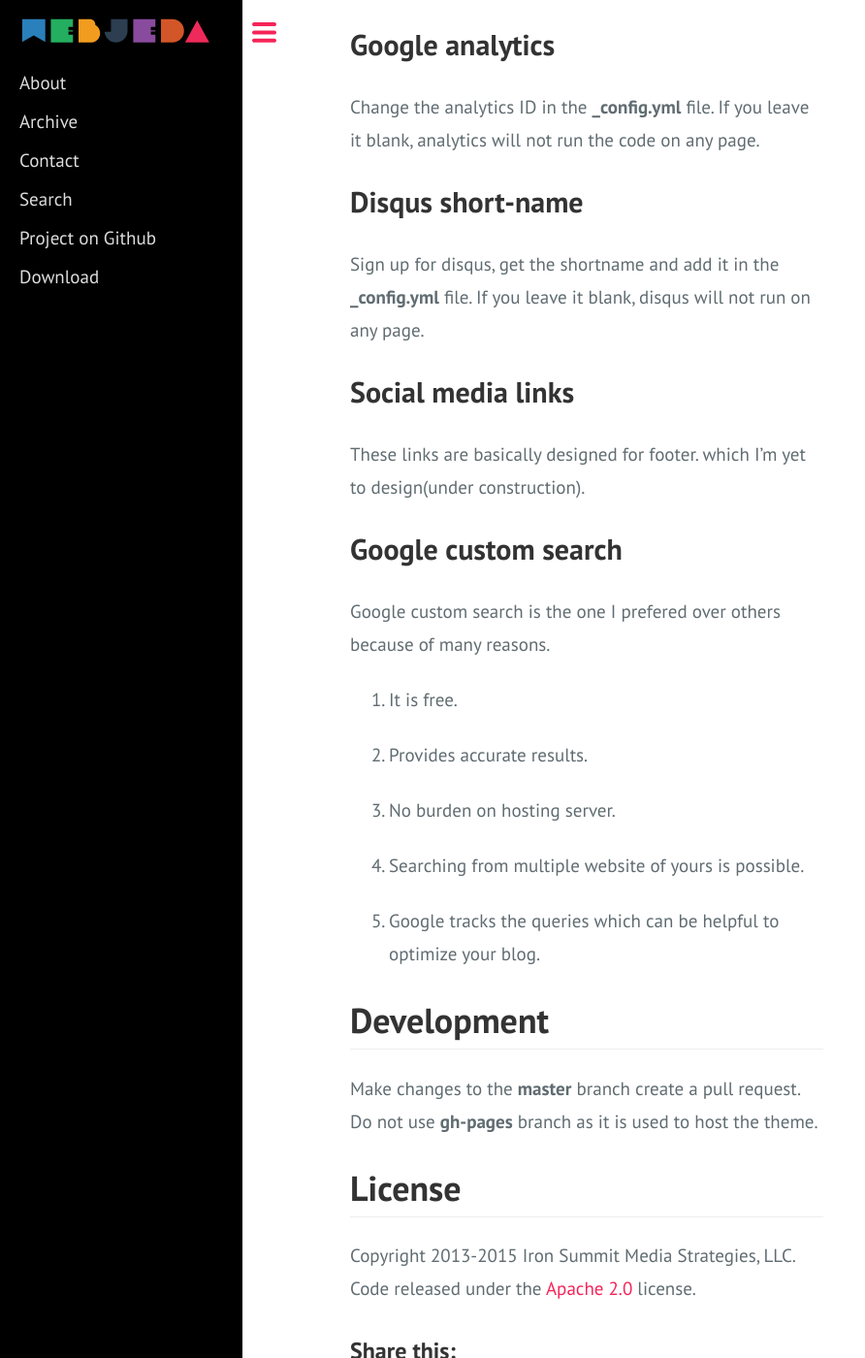
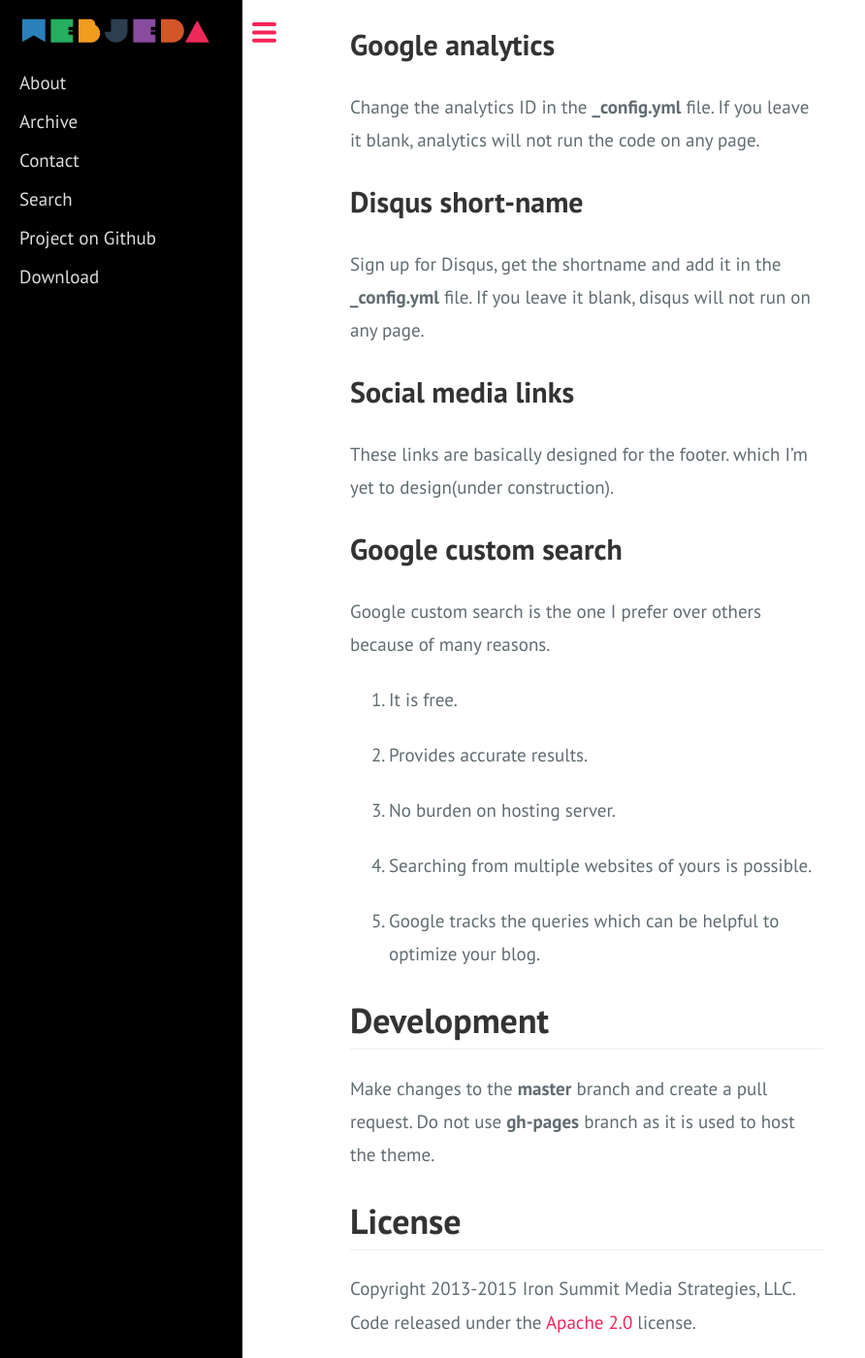
Before and after one commit to sharu725/webjeda-sidebar, a Jekyll site: the page built from _posts/2016-05-07-documentation.md, in a window 1280 px wide and 1400 px high, scrolled down 3047 px. Shown: the whole window at 97% size, without its empty margins (0-892 px from the left). Built offline with Jekyll 4.4.1, drawn with Linux system fonts in a browser that asks for light colours; comment, search, counter and statistics services are not loaded; some of the changed text lies outside the part shown.

Commit message:
no message

```diff
--- a/_posts/2016-05-07-documentation.md
+++ b/_posts/2016-05-07-documentation.md
@@ -7,7 +7,7 @@
 {:toc}
 
 # Installation
-Fork the ``master`` branch and delete ``gh-pages`` branch in it. This is important because ``gh-pages`` branch is used here only to host the blog. You should be using master branch as the source and create a fresh ``gh-pages`` branch.
+Fork the ``master`` branch and delete ``gh-pages`` branch in it. This is important because ``gh-pages`` branch is used here only to host the blog. You should be using the master branch as the source and create a fresh ``gh-pages`` branch.
 
 ## How to delete old ``gh-pages`` branch?
 After forking the repository, click on **branches**.
@@ -33,7 +33,7 @@
 # Customization
 
 ## Theme
-The theme provides a nice siebar that can be toggled using a menu button. It can be customized by changing colors in the **_config.yml** file.
+The theme provides a nice sidebar that can be toggled using a menu button. It can be customized by changing colors in the **_config.yml** file.
 
 {% highlight yml %}
 #color scheme
@@ -52,13 +52,13 @@
 Change the analytics ID in the **_config.yml** file. If you leave it blank, analytics will not run the code on any page.
 
 ## Disqus short-name
-Sign up for disqus, get the shortname and add it in the **_config.yml** file. If you leave it blank, disqus will not run on any page.
+Sign up for Disqus, get the shortname and add it in the **_config.yml** file. If you leave it blank, disqus will not run on any page.
 
 ## Social media links
-These links are basically designed for footer. which I'm yet to design(under construction).
+These links are basically designed for the footer. which I'm yet to design(under construction).
 
 ## Google custom search
-Google custom search is the one I prefered over others because of many reasons.
+Google custom search is the one I prefer over others because of many reasons.
 
 1. It is free.
 
@@ -66,14 +66,14 @@
 
 3. No burden on hosting server.
 
-4. Searching from multiple website of yours is possible.
+4. Searching from multiple websites of yours is possible.
 
 5. Google tracks the queries which can be helpful to optimize your blog.
 
 
 
 # Development
-Make changes to the **master** branch create a pull request. Do not use **gh-pages** branch as it is used to host the theme.
+Make changes to the **master** branch and create a pull request. Do not use **gh-pages** branch as it is used to host the theme.
 
 
 # License
```
